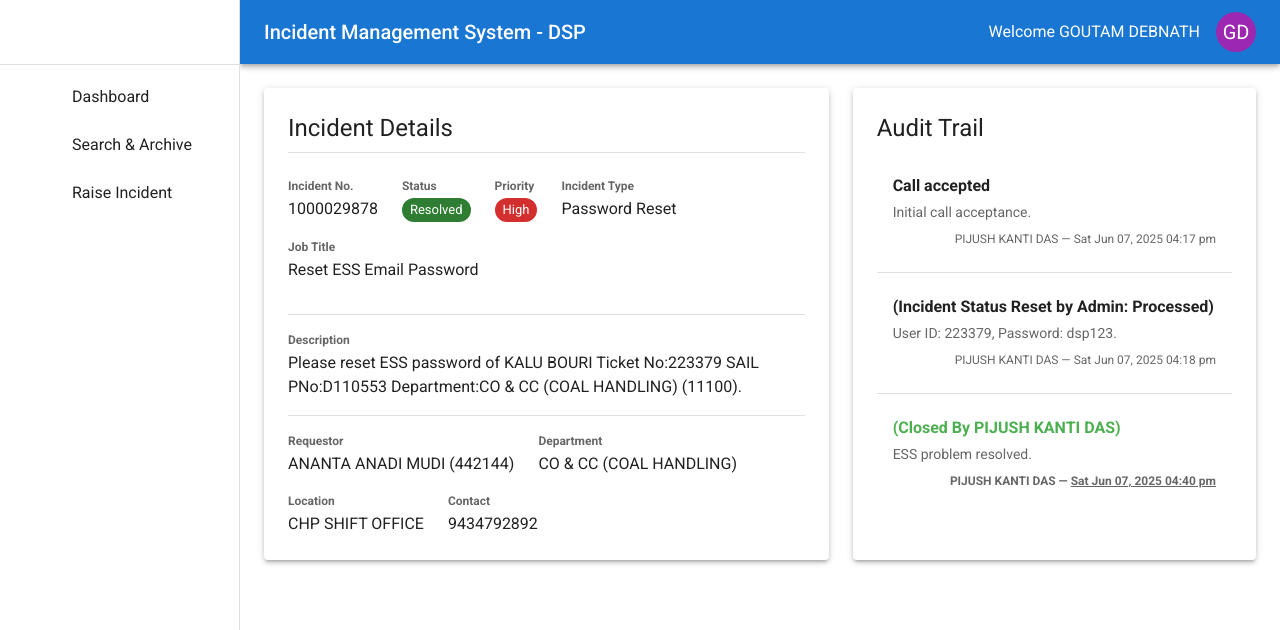
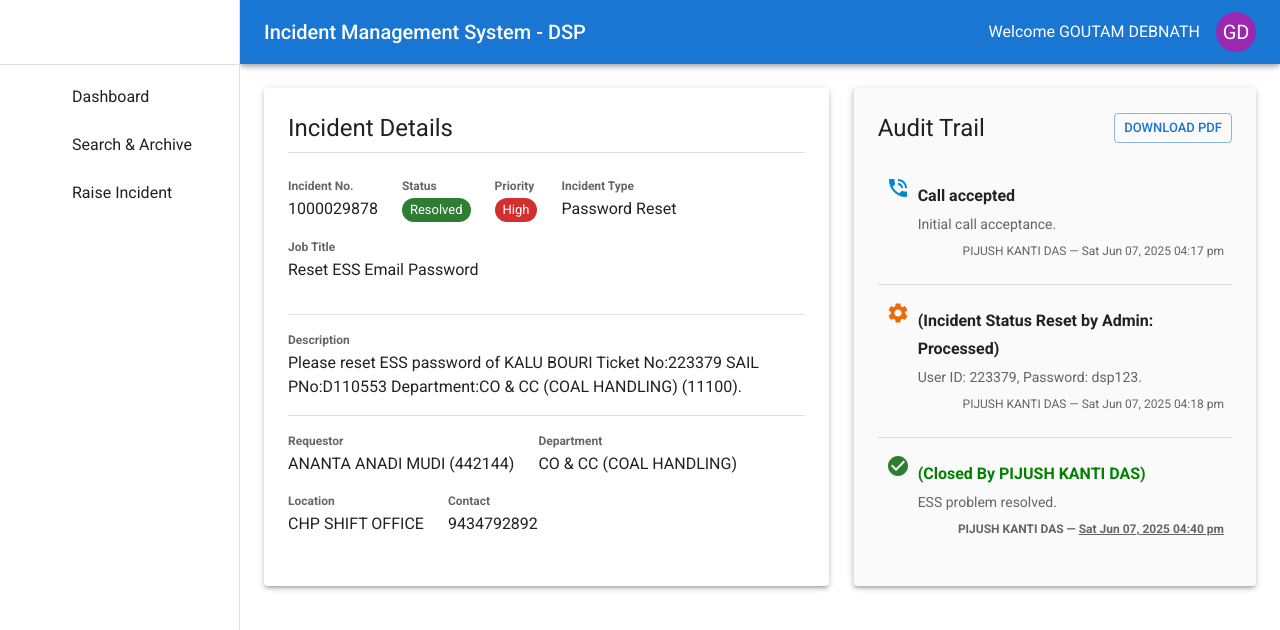
Before and after one commit to goutamdebnath72/ims-revamp, a Next.js app: page /incidents/1 in a window 1280 px wide. Shown: the top 630 px of the page. Built offline with nearby package versions, Linux system fonts and the light colour scheme; some icons are missing.

Commit message:
fix(pdf): Correct syntax and adjust table spacing
Corrects multiple syntax errors caused by unbalanced curly braces in the PDF generation utility, which prevented the PDF from being created. Fine-tunes the vertical gap between the 'Incident Details' and 'Audit Trail' tables for an improved layout.

```diff
--- a/app/incidents/[id]/page.jsx
+++ b/app/incidents/[id]/page.jsx
@@ -1,16 +1,11 @@
-// File: app/incidents/[id]/page.jsx
-// STRATEGY: Replaced the entire <Grid> system with <Stack> to debug the layout issue.
-// This uses a more direct flexbox implementation.
-"use client";
+'use client';
 
 import * as React from "react";
 import Box from "@mui/material/Box";
-import Stack from "@mui/material/Stack"; // <-- Import Stack
+import Stack from "@mui/material/Stack";
 import IncidentDetailsCard from "@/components/IncidentDetailsCard";
 import IncidentAuditTrail from "@/components/IncidentAuditTrail";
 
-// Mock data for a single incident.
-// REPLACE the old mockIncidentData with this new version
 const mockIncidentData = {
   id: '1000029878',
   incidentType: 'Password Reset',
@@ -28,42 +23,51 @@ const mockIncidentData = {
     {
       timestamp: 'Sat Jun 07, 2025 04:17 pm',
       author: 'PIJUSH KANTI DAS',
-      action: 'Call accepted', // <-- Split from comment
-      comment: 'Initial call acceptance.' // <-- Added for clarity
+      action: 'Call accepted',
+      comment: 'Initial call acceptance.'
     },
     {
       timestamp: 'Sat Jun 07, 2025 04:18 pm',
       author: 'PIJUSH KANTI DAS',
-      action: '(Incident Status Reset by Admin: Processed)', // <-- Split
-      comment: 'User ID: 223379, Password: dsp123' // <-- Split
+      action: '(Incident Status Reset by Admin: Processed)',
+      comment: 'User ID: 223379, Password: dsp123'
     },
     {
       timestamp: 'Sat Jun 07, 2025 04:40 pm',
       author: 'PIJUSH KANTI DAS',
-      action: '(Closed By PIJUSH KANTI DAS)', // <-- Split
-      comment: 'ESS problem resolved' // <-- Split
+      action: '(Closed By PIJUSH KANTI DAS)',
+      comment: 'ESS problem resolved'
     }
   ]
 };
+
 export default function IncidentDetailsPage({ params }) {
   const incident = mockIncidentData;
 
   return (
-    // REPLACED <Grid container> with <Stack>
     <Stack
-      direction={{ xs: "column", lg: "row" }} // Stacks vertically on small screens, horizontally on large
-      spacing={3} // The space between the two columns
-      alignItems="stretch" // Ensures columns are equal height
-      sx={{ width: "100%" }} // <-- ADD THIS LINE
+      direction={{ xs: "column", lg: "row" }}
+      spacing={3}
+      sx={{ width: "100%", alignItems: "stretch", flexWrap: "nowrap" }}
     >
-      {/* Left Column (takes ~7/12 of the width on large screens) */}
-      <Box sx={{ width: { xs: "100%", lg: "58.33%" } }}>
+      <Box
+        sx={{
+          width: { xs: "100%", lg: "58.33%" },
+          display: "flex",
+          flexDirection: "column",
+        }}
+      >
         <IncidentDetailsCard incident={incident} />
       </Box>
 
-      {/* Right Column (takes ~5/12 of the width on large screens) */}
-      <Box sx={{ width: { xs: "100%", lg: "41.67%" } }}>
-        <IncidentAuditTrail auditTrail={incident.auditTrail} />
+      <Box
+        sx={{
+          width: { xs: "100%", lg: "41.67%" },
+          display: "flex",
+          flexDirection: "column",
+        }}
+      >
+        <IncidentAuditTrail auditTrail={incident.auditTrail} incident={incident} />
       </Box>
     </Stack>
   );
--- a/components/IncidentAuditTrail.jsx
+++ b/components/IncidentAuditTrail.jsx
@@ -1,5 +1,4 @@
 // File: components/IncidentAuditTrail.jsx
-// FINAL VERSION 3: Corrects the timestamp color for the "Closed" entry.
 'use client';
 
 import * as React from 'react';
@@ -10,11 +9,32 @@ import ListItem from '@mui/material/ListItem';
 import ListItemText from '@mui/material/ListItemText';
 import Divider from '@mui/material/Divider';
 import Box from '@mui/material/Box';
+import Button from '@mui/material/Button';
+import Stack from '@mui/material/Stack';
+import {
+  PhoneInTalk as PhoneIcon,
+  Settings as SettingsIcon,
+  CheckCircle as CheckIcon,
+  ChatBubbleOutline as CommentIcon,
+} from '@mui/icons-material';
+import { generateIncidentPdf } from '@/utils/pdfGenerators'; // ⬅️ import reusable utility
 
-export default function IncidentAuditTrail({ auditTrail }) {
+export default function IncidentAuditTrail({ auditTrail, incident }) {
+  const getIconForAction = (action) => {
+    const lower = action.toLowerCase();
+    if (lower.includes('closed')) return <CheckIcon color="success" sx={{ mr: 1 }} />;
+    if (lower.includes('accepted') || lower.includes('call')) return <PhoneIcon color="info" sx={{ mr: 1 }} />;
+    if (lower.includes('reset') || lower.includes('processed')) return <SettingsIcon color="warning" sx={{ mr: 1 }} />;
+    return <CommentIcon color="disabled" sx={{ mr: 1 }} />;
+  };
+
+  const handlePdf = () => {
+    generateIncidentPdf(incident, auditTrail);
+  };
+
   if (!auditTrail || auditTrail.length === 0) {
     return (
-      <Paper elevation={3} sx={{ p: 3, height: '100%' }}>
+      <Paper elevation={3} sx={{ p: 3, backgroundColor: '#fafafa', borderLeft: '1px solid #e0e0e0' }}>
         <Typography variant="h5" gutterBottom>
           Audit Trail
         </Typography>
@@ -24,43 +44,66 @@ export default function IncidentAuditTrail({ auditTrail }) {
   }
 
   return (
-    <Paper elevation={3} sx={{ p: 3, height: '100%', overflowY: 'auto' }}>
-      <Typography variant="h5" gutterBottom>
-        Audit Trail
-      </Typography>
-      <List sx={{ width: '100%', bgcolor: 'background.paper', p: 0 }}>
+    <Paper
+      elevation={3}
+      sx={{
+        p: 3,
+        height: '100%',
+        maxHeight: { xs: 300, sm: 400, md: 500 },
+        overflowY: 'auto',
+        backgroundColor: '#fafafa',
+        borderLeft: '1px solid #e0e0e0',
+        display: 'flex',
+        flexDirection: 'column',
+      }}
+    >
+      <Stack direction="row" justifyContent="space-between" alignItems="center" mb={2}>
+        <Typography variant="h5">Audit Trail</Typography>
+        {incident?.status === 'Resolved' && (
+          <Button variant="outlined" size="small" onClick={handlePdf}>
+            Download PDF
+          </Button>
+        )}
+      </Stack>
+
+      <List sx={{ width: '100%', p: 0 }}>
         {auditTrail.map((entry, index) => {
-          // --- LOGIC ---
           const isClosedEntry = entry.action.toLowerCase().includes('closed');
-          const finalColor = '#4CAF50';
-
-          // Add a period to the comment if it's missing punctuation
           const comment = entry.comment.trim();
           const needsPunctuation = !/[.!?]$/.test(comment);
           const formattedComment = needsPunctuation ? `${comment}.` : comment;
-          // --- END LOGIC ---
 
           return (
             <React.Fragment key={index}>
-              <ListItem alignItems="flex-start" sx={{ py: 2 }}>
+              <ListItem
+                alignItems="flex-start"
+                sx={{
+                  py: 2,
+                  px: 1,
+                  transition: 'background 0.3s',
+                  '&:hover': {
+                    backgroundColor: 'rgba(0, 0, 0, 0.03)',
+                  },
+                  borderRadius: 1,
+                }}
+              >
+                {getIconForAction(entry.action)}
                 <ListItemText
                   primary={
-                    <React.Fragment>
+                    <>
                       <Typography
-                        component="span"
-                        variant="body1"
+                        variant="subtitle1"
                         sx={{
-                          display: 'block',
                           fontWeight: 'bold',
-                          color: isClosedEntry ? finalColor : 'text.primary',
+                          color: isClosedEntry ? 'green' : 'text.primary',
                         }}
                       >
                         {entry.action}
                       </Typography>
-                      <Typography component="span" variant="body2" color="text.secondary" sx={{ display: 'block', mt: 0.5 }}>
+                      <Typography variant="body2" color="text.secondary" sx={{ mt: 0.5 }}>
                         {formattedComment}
                       </Typography>
-                    </React.Fragment>
+                    </>
                   }
                   secondary={
                     <Typography
@@ -70,11 +113,10 @@ export default function IncidentAuditTrail({ auditTrail }) {
                         textAlign: 'right',
                         mt: 1,
                         fontWeight: isClosedEntry ? 'bold' : 'normal',
-                        // CORRECTED: Color is now always the default secondary text color
                         color: 'text.secondary',
                       }}
                     >
-                      <span>{`${entry.author} — `}</span>
+                      {entry.author} —{' '}
                       <span style={{ textDecoration: isClosedEntry ? 'underline' : 'none' }}>
                         {entry.timestamp}
                       </span>
--- a/package.json
+++ b/package.json
@@ -15,6 +15,9 @@
     "@mui/material": "^7.1.1",
     "@mui/x-data-grid": "^8.5.2",
     "framer-motion": "^12.18.1",
+    "html2canvas": "^1.4.1",
+    "jspdf": "^3.0.1",
+    "jspdf-autotable": "^5.0.2",
     "next": "15.3.3",
     "react": "^19.0.0",
     "react-dom": "^19.0.0"
--- /dev/null
+++ b/utils/pdfGenerators.jsx
@@ -0,0 +1,121 @@
+// utils/pdfGenerators.js
+import { jsPDF } from 'jspdf';
+import autoTable from 'jspdf-autotable';
+
+export function generateIncidentPdf(incident, auditTrail) {
+  const doc = new jsPDF({ orientation: 'portrait' });
+  const margin = 14;
+  const pageWidth = doc.internal.pageSize.getWidth();
+
+  const timestamp = new Date().toLocaleString();
+  let currentY = margin;
+
+  // Title
+  doc.setFontSize(16);
+  doc.setFont('helvetica', 'bold');
+  doc.text('Incident Audit Report', margin, currentY);
+
+  // Timestamp
+  doc.setFontSize(10);
+  doc.setFont('helvetica', 'normal');
+  doc.text(`Generated on: ${timestamp}`, pageWidth - margin, currentY, { align: 'right' });
+
+  currentY += 2;
+  doc.setLineWidth(0.5);
+  doc.line(margin, currentY, pageWidth - margin, currentY); // underline
+  currentY += 6;
+
+  // Incident Details Table
+  const detailRows = [
+    ['Incident No.', incident.incidentNumber || '1000029878'],
+    ['Incident Type', incident.incidentType],
+    ['Job Title', incident.jobTitle],
+    ['Description', formatDescription(incident.description)],
+    ['Requestor', incident.requestor],
+    ['Department', incident.department],
+    ['Contact', incident.contactNumber],
+  ];
+
+  autoTable(doc, {
+    startY: currentY,
+    head: [['Field', 'Value']],
+    body: detailRows,
+    theme: 'grid',
+    styles: { fontSize: 12 },
+    headStyles: { fillColor: [240, 240, 240] },
+    columnStyles: {
+      0: { cellWidth: 40 },
+      1: { cellWidth: pageWidth - 2 * margin - 40 }
+    },
+    didDrawCell: (data) => {
+      currentY = data.cursor.y;
+    },
+  });
+  currentY += 20; // Add a gap before the next section
+
+  // NOTE: The first extra closing brace that was here has been removed.
+
+  // Audit Trail Table
+  autoTable(doc, {
+    startY: currentY,
+    head: [['Timestamp', 'Author', 'Action', 'Comment']],
+    body: auditTrail.map((entry) => [
+      formatDate(entry.timestamp),
+      entry.author,
+      entry.action,
+      formatComment(entry.comment)
+    ]),
+    theme: 'grid',
+    styles: { fontSize: 12 },
+    headStyles: {
+      fillColor: [0, 82, 155], // blue
+      textColor: 255,
+      fontStyle: 'bold',
+    },
+    columnStyles: {
+      0: { cellWidth: 35 },
+      1: { cellWidth: 40 },
+      2: { fontStyle: 'normal', cellWidth: 35 },
+      3: { cellWidth: pageWidth - 2 * margin - 110 }
+    },
+    didDrawCell: (data) => {
+      currentY = data.cursor.y;
+    },
+  });
+
+  // Page numbers
+  const pageCount = doc.internal.getNumberOfPages();
+  for (let i = 1; i <= pageCount; i++) {
+    doc.setPage(i);
+    doc.setFontSize(10);
+    doc.text(`Page ${i} of ${pageCount}`, pageWidth - margin, doc.internal.pageSize.getHeight() - 10, {
+      align: 'right',
+    });
+  }
+
+  doc.save(`Incident_${incident.incidentNumber || '1000029878'}.pdf`);
+
+
+  // --- Helper Functions ---
+  // These are nested inside generateIncidentPdf to have access to its scope if needed in the future.
+
+  function formatDate(timestamp) {
+    const date = new Date(timestamp);
+    return date.toLocaleString();
+  }
+
+  function formatComment(comment) {
+    return comment.replace('Password:\n', 'Password: ')
+                  .replace(/\.+$/, '');
+  }
+
+  function formatDescription(desc) {
+    return desc
+      .replace(/(KALU BOURI)(?!,)/, '$1,')
+      .replace(/(Ticket No:[^\s]+)/, '$1,')
+      .replace(/(SAIL PNo:[^\s]+)/, '$1,')
+      .replace(/Department:/, 'Department:,');
+  }
+}
+
+// NOTE: The second extra closing brace at the very end of the file has also been removed.
```
Also changed, not shown: 1 other file (tests, documents, lock files or other folders).
